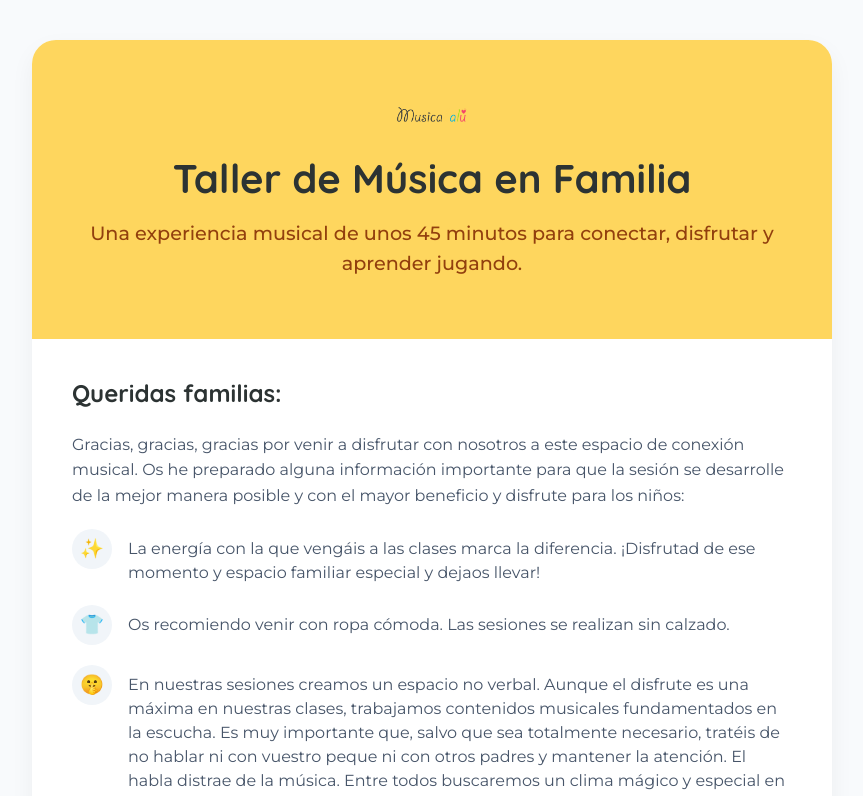
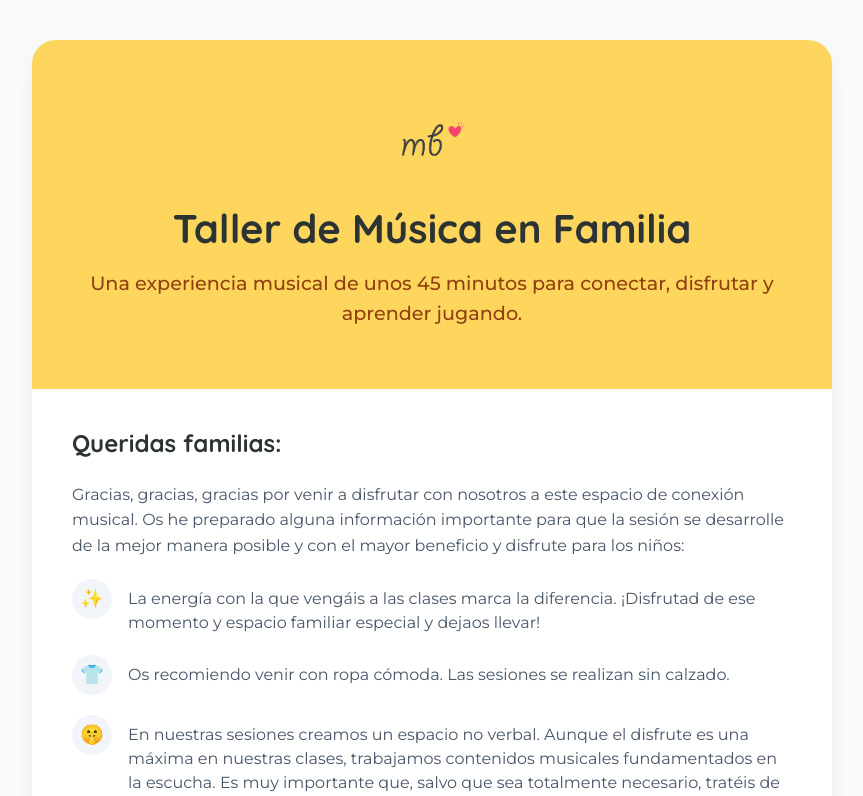
Before and after one commit to musicabalu/musicabalu-web, a Next.js app: page /talleres in a window 1280 px wide. Shown: the top 796 px of the page, without its empty margins (208-1071 px from the left). Built offline with nearby package versions, Linux system fonts and the light colour scheme.

Commit message:
style: usar logo_favicon en la página de talleres

```diff
--- a/src/app/(public)/talleres/page.js
+++ b/src/app/(public)/talleres/page.js
@@ -13,7 +13,7 @@ export default function TalleresPage() {
 
         {/* Cabecera visual */}
         <div style={{ backgroundColor: 'var(--color-yellow)', padding: '60px 40px', textAlign: 'center' }}>
-          <img src="/logo_colores.png" alt="Musicabalú Logo" style={{ maxWidth: '120px', marginBottom: '16px', display: 'inline-block' }} />
+          <img src="/og-logo.png" alt="Musicabalú Logo" style={{ maxWidth: '80px', marginBottom: '16px', display: 'inline-block', borderRadius: '50%' }} />
           <h1 style={{ color: 'var(--color-dark)', margin: 0, fontSize: '2.5rem', fontFamily: 'var(--font-heading)', lineHeight: '1.2' }}>
             Taller de Música en Familia
           </h1>
```
